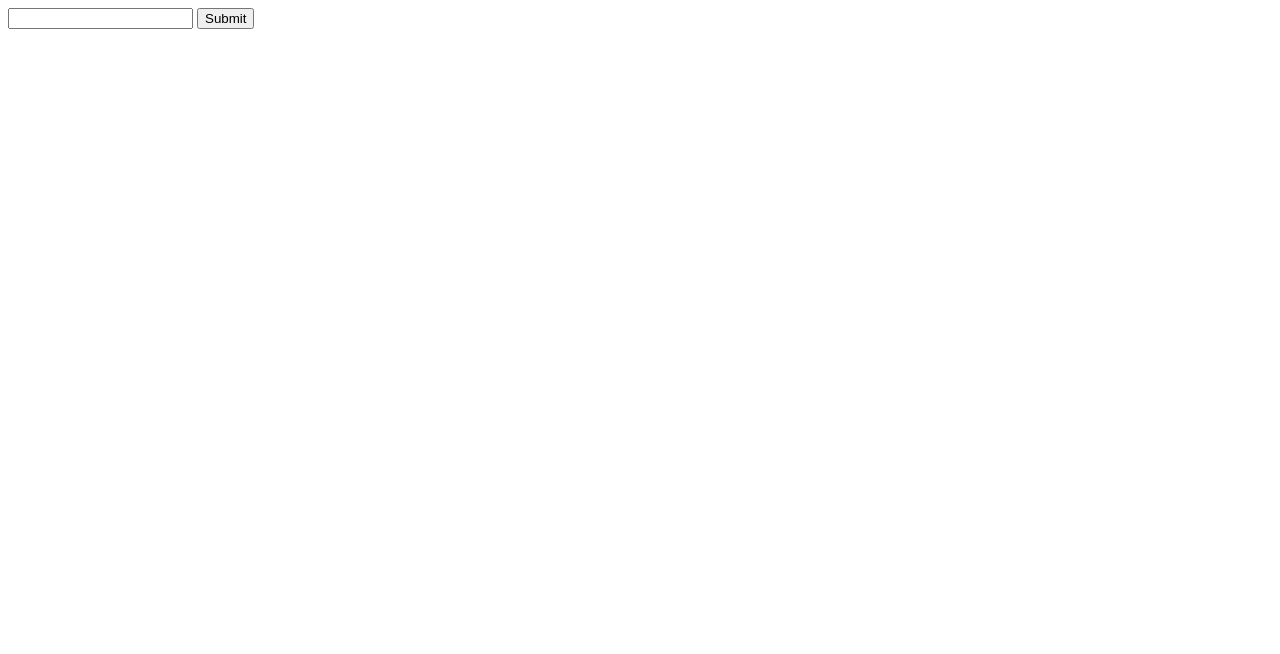
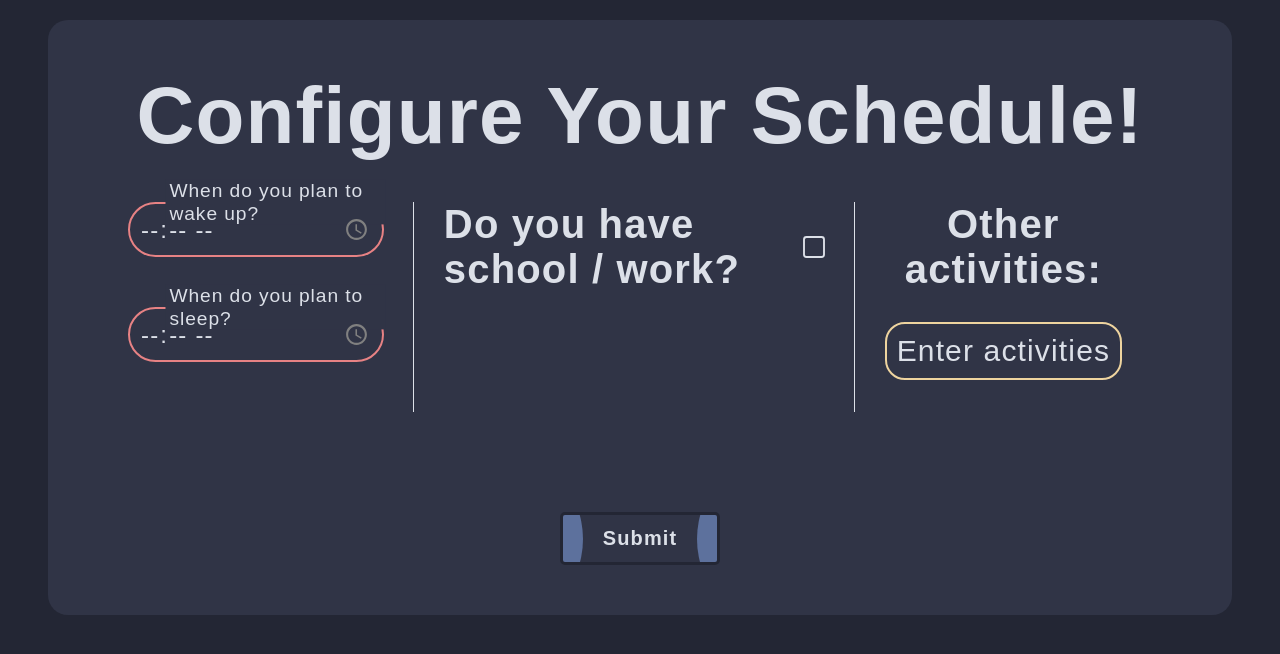
Before and after one commit to Goosenator123/DawHacks, a plain HTML site: page index.html in a window 1280 px wide. Drawn offline with nearby package versions, Linux system fonts and the light colour scheme; a web font is replaced by a local one.

Commit message:
FInished the configure UI in index.html

```diff
--- /dev/null
+++ b/Scripts/index.js
@@ -0,0 +1,69 @@
+// Handle OpenAI API request
+const submitButton = document.getElementById('submit-button');
+const input = document.getElementById('input');
+
+submitButton.addEventListener('click', () => {
+    const prompt = input.value;
+    const apiKey = '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';
+    const endpoint = 'https://api.openai.com/v1/chat/completions';
+
+    const data = {
+        model: 'gpt-3.5-turbo',
+        max_tokens: 1000,
+        temperature: 0.7,
+        n: 1,
+        messages: [
+            {"role": "user", "content": prompt}
+        ]
+    };
+
+    const headers = {
+        'Content-Type': 'application/json',
+        'Authorization': `Bearer ${apiKey}`
+    };
+
+    axios.post(endpoint, data, { headers: headers })
+        .then(response => {
+            console.log('Response:', response.data.choices[0].message.content.trim());
+        })
+        .catch(error => {
+            console.error('Error:', error);
+        });
+});
+
+// Handle work checkbox
+const workCheckbox = document.getElementById('work-checkbox');
+const workTimeContainer = document.getElementById('work-time-container-container');
+
+workCheckbox.addEventListener('change', function() {
+    if (this.checked) {
+        workTimeContainer.style.maxHeight = workTimeContainer.scrollHeight + 'px';
+        workTimeContainer.style.padding = '20px';
+    } else {
+        workTimeContainer.style.maxHeight = '0';
+        workTimeContainer.style.padding = '0px';
+    }
+});
+
+// Auto-add input fields on Enter press
+document.addEventListener('DOMContentLoaded', function() {
+    const infoContainer = document.getElementById('info-container');
+
+    // Function to create a new input field
+    function createInput() {
+        const newInput = document.createElement('input');
+        newInput.type = 'text';
+        newInput.className = 'info';
+        newInput.placeholder = 'Enter activities:';
+        infoContainer.appendChild(newInput);
+        newInput.focus();
+    }
+
+    // Event listener for "keydown" event
+    infoContainer.addEventListener('keydown', function(event) {
+        const target = event.target;
+        if (event.key === 'Enter' && target.classList.contains('info') && target.value !== '') {
+            createInput();
+        }
+    });
+});
--- /dev/null
+++ b/Styles/styles.css
@@ -0,0 +1,312 @@
+/* Root variable */
+:root {
+    --body-bg-color: #232634;
+    --font-color: #dce0e8;
+    --font-color2: #181926;
+    --main-bg-color: #303446;
+    --time-input-color: #e78284;
+    --text-input-color: #f5a97f;
+    --info-input-color: #eed49f;
+    --button-color1: #8aadf4;
+    --button-color2: #91d7e3;
+}
+
+/* Global Styles */
+* {
+    margin: 0;
+    padding: 0;
+    font-family: 'Madimi One', sans-serif;
+    font-size: 10px;
+    letter-spacing: 1.15px;
+    user-select: none; /* Disable text selection */
+    color: var(--font-color);
+}
+
+body {
+    background-color: var(--body-bg-color);
+}
+
+/* Main */
+main {
+    margin: 20px auto;
+    background-color: var(--main-bg-color);
+    width: 80%;
+    padding: 50px 80px;
+    border-radius: 20px;
+}
+
+/* Header */
+#main-header {
+    text-align: center;
+}
+
+#main-title {
+    font-size: 8rem;
+}
+
+/* Configuration Section */
+#configuration-section {
+    display: flex;
+    flex-direction: row;
+    justify-content: space-evenly;
+    margin-top: 20px;
+    padding-top: 20px;
+}
+
+.divider {
+    border-right: 1px solid var(--font-color);
+}
+
+/* Wake/Sleep Configuration */
+#wake-sleep {
+    width: 30%;
+}
+
+/* Outside Work Configuration */
+#outside-work {
+    display: flex;
+    flex-direction: column;
+    align-items: center;
+    width: 40%;
+    padding: 0 30px;
+}
+
+#outside-work > .sub-header {
+    width: 100%;
+    height: fit-content;
+    display: flex;
+    flex-direction: row;
+    justify-content: center;
+    margin-bottom: 30px;
+}
+
+#outside-work > .sub-header > .sub-title {
+    margin-right: 30px;
+}
+
+/* Other Info Configuration */
+#other-info {
+    width: 25%;
+    padding: 0 30px;
+}
+
+/* Work Time Container */
+#work-time-container-container {
+    width: 100%;
+    max-height: 0;
+    overflow: hidden;
+    padding: 0;
+    transition: max-height 0.8s ease-out, padding 0.8s ease-in;
+}
+
+/* Info Container styles */
+#info-container {
+    margin-top: 30px;
+}
+
+#other-info > header {
+    width: 100%;
+    text-align: center;
+}
+
+.info {
+    width: 100%;
+    height: fit-content;
+    font-size: 3rem;
+    border-radius: 20px;
+    padding: 1rem;
+    box-sizing: border-box;
+    background-color: var(--main-bg-color);
+    border: 2px solid var(--info-input-color);
+    margin-bottom: 10px;
+}
+
+.info::placeholder {
+    color: var(--font-color);
+}
+
+/* Footer */
+footer {
+    text-align: center;
+    margin-top: 100px;
+    display: flex;
+    justify-content: center;
+}
+
+/* Time input styles */
+.sub-title {
+    font-size: 4rem;
+}
+
+.time-container {
+    position: relative;
+    width: 100%;
+}
+
+.time-input {
+    width: 90%;
+    height: fit-content;
+    font-size: 2.4rem;
+    padding: 10px;
+    margin: auto;
+    margin-bottom: 50px;
+    border-radius: 30px;
+    box-sizing: border-box;
+    background-color: var(--main-bg-color);
+    border: 2px solid var(--time-input-color);
+}
+
+.time-label {
+    position: absolute;
+    left: 10px;
+    font-size: 2.4rem;
+    transform: translateY(-50%) scale(0.8);
+    background-color: var(--main-bg-color);
+    padding: 0 0.5rem;
+}
+
+.time-label.work {
+    left: 25px;
+}
+
+input[type="time"]::-webkit-calendar-picker-indicator {
+    filter: invert(0.5); /* Invert the color to change its color */
+}
+
+/* Checkbox input styles */
+.container {
+    cursor: pointer;
+    display: flex;
+    align-items: center;
+}
+
+.container input {
+    display: none;
+}
+
+.container svg {
+    overflow: visible;
+}
+
+.path {
+    fill: none;
+    stroke: var(--font-color);
+    stroke-width: 6;
+    stroke-linecap: round;
+    stroke-linejoin: round;
+    transition: stroke-dasharray 0.5s ease, stroke-dashoffset 0.5s ease;
+    stroke-dasharray: 241 9999999;
+    stroke-dashoffset: 0;
+}
+
+.container input:checked ~ svg .path {
+    stroke-dasharray: 70.5096664428711 9999999;
+    stroke-dashoffset: -262.2723388671875;
+}
+
+/* Text input styles */
+.work-time-container {
+    position: relative;
+    display: flex;
+    justify-content: center;
+}
+
+.input {
+    border-radius: 30px;
+    background: none;
+    padding: 1rem 2rem;
+    font-size: 3rem;
+    transition: border 150ms cubic-bezier(0.4,0,0.2,1);
+    width: 100%;
+    box-sizing: border-box;
+    position: relative;
+    border: 2px solid var(--text-input-color);
+}
+
+.user-label {
+    position: absolute;
+    top: 5px;
+    left: 30px;
+    font-size: 2.4rem;
+    pointer-events: none;
+    transform: translateY(1rem);
+    transition: 500ms cubic-bezier(0.4,0,0.2,1);
+}
+
+.input:focus, input:valid {
+    outline: none;
+}
+
+.input:focus ~ label, input:valid ~ label {
+    transform: translateY(-50%) scale(0.8);
+    background-color: var(--main-bg-color);
+    padding: 0 .2em;
+}
+
+/* Submit Button Style */
+.button {
+    all: unset;
+    display: flex;
+    align-items: center;
+    position: relative;
+    padding: 0.6em 2em;
+    border: var(--body-bg-color) solid 0.15em;
+    border-radius: 0.25em;
+    color: var(--font-color);
+    font-size: 2rem;
+    font-weight: 600;
+    cursor: pointer;
+    overflow: hidden;
+    transition: border 300ms, color 300ms;
+    user-select: none;
+}
+
+.button p {
+    z-index: 1;
+    font-size: 2rem;
+    transition: color 0.5s;
+}
+
+.button:hover p {
+    color: var(--font-color2);
+}
+
+.button:hover::before,
+.button:hover::after {
+    background-color: var(--button-color2); /* Your desired color */
+    opacity: 1;
+}
+
+
+.button:active {
+    border-color: var(--button-color1);
+}
+
+.button::after, .button::before {
+    content: "";
+    position: absolute;
+    width: 9em;
+    aspect-ratio: 1;
+    background: var(--button-color1);
+    opacity: 50%;
+    border-radius: 50%;
+    transition: transform 500ms, background 300ms, opacity 800ms;
+}
+
+.button::before {
+    left: 0;
+    transform: translateX(-8em);
+}
+
+.button::after {
+    right: 0;
+    transform: translateX(8em);
+}
+
+.button:hover:before {
+    transform: translateX(-1em);
+}
+
+.button:hover:after {
+    transform: translateX(1em);
+}
--- a/index.html
+++ b/index.html
@@ -4,51 +4,89 @@
   <meta charset="UTF-8">
   <meta name="viewport" content="width=device-width, initial-scale=1.0">
   <title>OpenAI Chat</title>
+
+  <!-- Linked CSS files -->
+  <link rel="stylesheet" href="./Styles/styles.css">
+
+  <!-- Linked font-family -->
+  <link rel="stylesheet" href="https://fonts.googleapis.com/css2?family=Madimi+One&display=swap">
 </head>
 <body>
-  <input type="text" id="myInput">
-  <button id="myButton">Submit</button>
+  <main id="schedule-planner-main">
+    <!-- Header Section -->
+    <header id="main-header">
+      <h1 id="main-title">Configure Your Schedule!</h1>
+    </header>
 
+    <!-- Configuration Section -->
+    <section id="configuration-section">
+      <!-- Wake up / Sleep configuration -->
+      <article id="wake-sleep">
+        <div class="time-container">
+          <label for="wake-up" class="time-label">When do you plan to wake up?</label>
+          <input type="time" class="time-input" id="wake-up">
+        </div>
+        <div class="time-container">
+          <label for="sleep" class="time-label">When do you plan to sleep?</label>
+          <input type="time" class="time-input" id="sleep">
+        </div>
+      </article>
+
+      <div class="divider"></div>
+
+      <!-- Outside Work configuration -->
+      <article id="outside-work">
+        <header class="sub-header">
+          <h2 class="sub-title">Do you have school / work?</h2>
+          <label class="container">
+            <input type="checkbox" id="work-checkbox">
+            <svg viewBox="0 0 64 64" height="2em" width="2em">
+              <path d="M 0 16 V 56 A 8 8 90 0 0 8 64 H 56 A 8 8 90 0 0 64 56 V 8 A 8 8 90 0 0 56 0 H 8 A 8 8 90 0 0 0 8 V 16 L 32 48 L 64 16 V 8 A 8 8 90 0 0 56 0 H 8 A 8 8 90 0 0 0 8 V 56 A 8 8 90 0 0 8 64 H 56 A 8 8 90 0 0 64 56 V 16" pathLength="575.0541381835938" class="path"></path>
+            </svg>
+          </label>
+        </header>
+
+        <div id="work-time-container-container">
+          <div class="time-container">
+            <label class="time-label work" for="start-work">When do you start working?</label>
+            <input type="time" class="time-input" id="start-work">
+          </div>
+          <div class="time-container">
+            <label class="time-label work" for="end-work">When do you end work?</label>
+            <input type="time" class="time-input" id="end-work">
+          </div>
+
+          <div class="work-time-container">
+            <input required="" type="text" id="travel-time" autocomplete="off" class="input">
+            <label class="user-label" for="travel-time">How long does it take you to go to work?</label>
+          </div>
+        </div>
+      </article>
+
+      <div class="divider"></div>
+
+      <!-- Other Info configuration -->
+      <article id="other-info">
+        <header class="sub-header">
+          <h2 class="sub-title">Other activities:</h2>
+        </header>
+
+        <div id="info-container">
+          <input type="text" class="info" placeholder="Enter activities:">
+        </div>
+      </article>
+    </section>
+
+    <!-- Footer Section -->
+    <footer>
+      <button class="button" id="submit-button">
+        <p id="button-name">Submit</p>
+      </button>
+    </footer>
+  </main>
+
+  <!-- Linked JS files -->
   <script src="https://cdn.jsdelivr.net/npm/axios/dist/axios.min.js"></script>
-  <script>
-    const button = document.getElementById('myButton');
-    const input = document.getElementById('myInput');
-
-    button.addEventListener('click', () => {
-      let prompt = input.value;
-
-      // Set your OpenAI API key
-      const apiKey = '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';
-
-      // Set the endpoint URL
-      const endpoint = 'https://api.openai.com/v1/chat/completions';
-
-      // Set parameters for the completion request
-      const data = {
-          model: 'gpt-3.5-turbo', // Specify the model you want to use
-          max_tokens: 1000,
-          temperature: 0.7,
-          n: 1,
-          messages: [
-              {"role": "user", "content": prompt}
-          ]
-      };
-
-      // Set headers including the API key
-      const headers = {
-        'Content-Type': 'application/json',
-        'Authorization': `Bearer ${apiKey}`
-      };
-
-      // Make a POST request to the OpenAI API
-      axios.post(endpoint, data, { headers: headers })
-        .then(response => {
-          console.log('Response:', response.data.choices[0].message.content.trim());
-        })
-        .catch(error => {
-          console.error('Error:', error);
-        });
-    });
-  </script>
+  <script src="./Scripts/index.js"></script>
 </body>
 </html>
```
Also changed, not shown: Script/index.js (deleted, +0 -41 lines), Scripts/package.json (renamed from Script/package.json), 2 other files.
